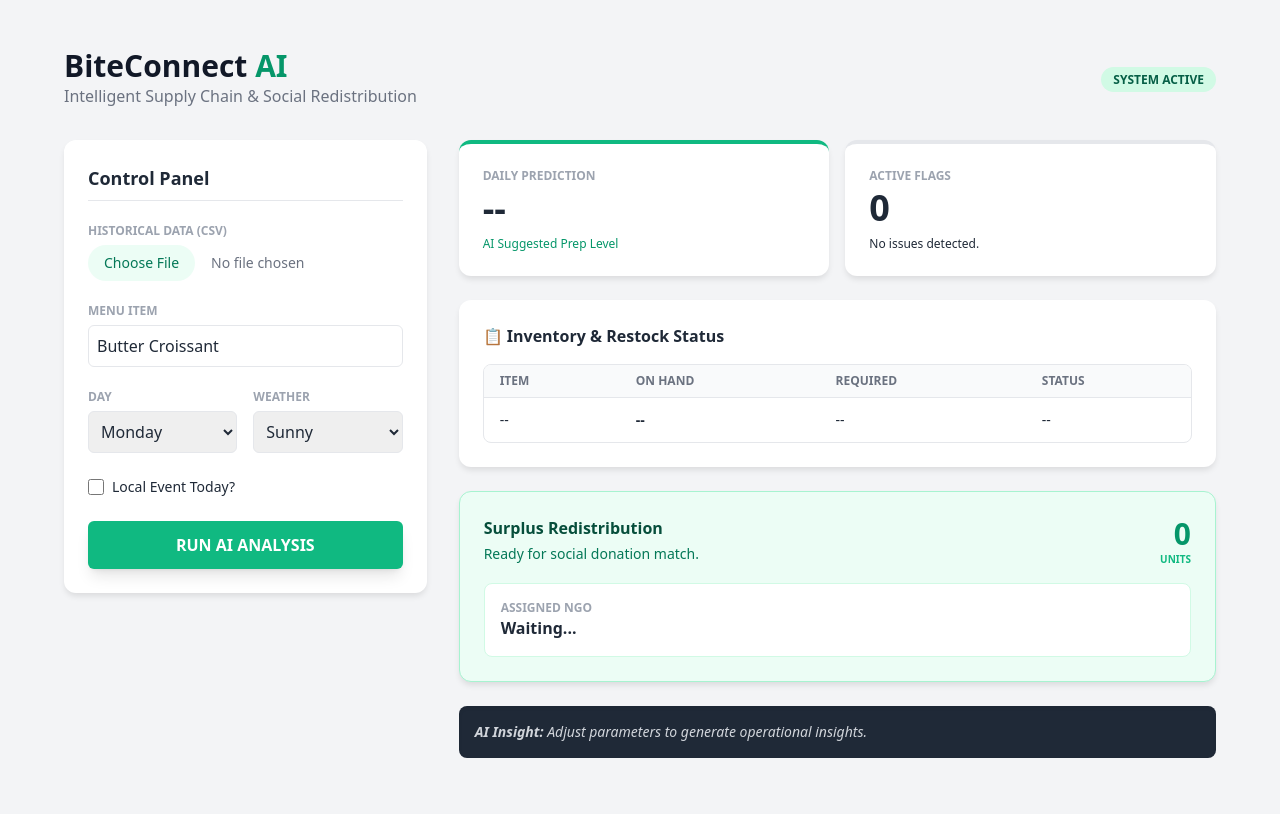
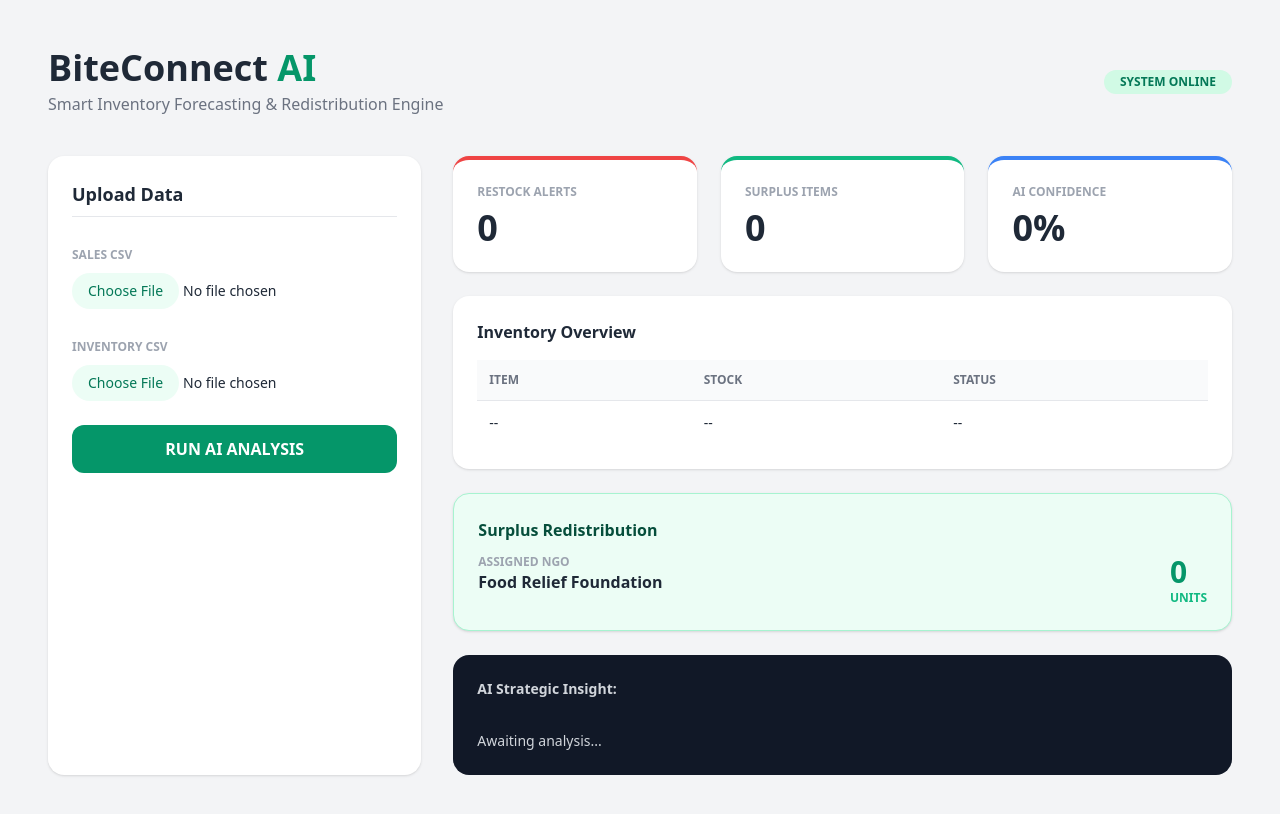
Before and after one commit to AbhignaReddy10/Codettes_KLH, a plain HTML site: page index.html in a window 1280 px wide. Drawn offline with nearby package versions, Linux system fonts and the light colour scheme.

Commit message:
Update HTML structure and content for AI Supply Intelligence

```diff
--- a/index.html
+++ b/index.html
@@ -2,198 +2,230 @@
 <html lang="en">
 <head>
 <meta charset="UTF-8">
+<title>BiteConnect | AI Supply Intelligence</title>
 <meta name="viewport" content="width=device-width, initial-scale=1.0">
-    <title>BiteConnect | AI Food Logic</title>
 <script src="https://cdn.tailwindcss.com"></script>
-    <style>
-        body { background-color: #f3f4f6; color: #1f2937; }
-        .card { background: white; border-radius: 12px; box-shadow: 0 4px 6px -1px rgba(0,0,0,0.1); }
-        .stat-card { border-top: 4px solid #10b981; }
-        .flag-active { border-top: 4px solid #ef4444; background-color: #fef2f2; }
-        .btn-action { background-color: #10b981; color: white; transition: all 0.2s; }
-        .btn-action:hover { background-color: #059669; transform: translateY(-1px); }
-    </style>
 </head>
-<body class="p-6 lg:p-12">
 
-    <div class="max-w-6xl mx-auto">
-        <header class="flex justify-between items-center mb-8">
+<body class="bg-gray-100 text-gray-800 p-6 lg:p-12">
+
+<div class="max-w-7xl mx-auto">
+
+<!-- HEADER -->
+<div class="flex justify-between items-center mb-10">
     <div>
-                <h1 class="text-3xl font-bold text-gray-900">BiteConnect <span class="text-emerald-600">AI</span></h1>
-                <p class="text-gray-500">Intelligent Supply Chain & Social Redistribution</p>
+        <h1 class="text-4xl font-bold">
+            BiteConnect <span class="text-emerald-600">AI</span>
+        </h1>
+        <p class="text-gray-500 mt-1">
+            Smart Inventory Forecasting & Redistribution Engine
+        </p>
     </div>
-            <div class="text-right">
-                <span class="bg-emerald-100 text-emerald-800 text-xs font-bold px-3 py-1 rounded-full">SYSTEM ACTIVE</span>
+    <span class="bg-emerald-100 text-emerald-700 px-4 py-1 rounded-full text-xs font-bold">
+        SYSTEM ONLINE
+    </span>
 </div>
-        </header>
 
-        <div class="grid grid-cols-1 lg:grid-cols-3 gap-8">
+<div class="grid lg:grid-cols-3 gap-8">
 
-            <div class="lg:col-span-1">
-                <div class="card p-6 sticky top-8">
-                    <h2 class="text-lg font-bold mb-4 border-b pb-2">Control Panel</h2>
-                    <div class="space-y-4">
+<!-- CONTROL PANEL -->
+<div class="bg-white rounded-2xl shadow p-6 space-y-6">
+
+<h2 class="text-lg font-bold border-b pb-2">Upload Data</h2>
+
 <div>
-                            <label class="text-xs font-bold text-gray-400 uppercase">Historical Data (CSV)</label>
-                            <input type="file" id="csvFile" class="block w-full text-sm text-gray-500 mt-1 file:mr-4 file:py-2 file:px-4 file:rounded-full file:border-0 file:text-sm file:bg-emerald-50 file:text-emerald-700">
+<label class="text-xs font-bold text-gray-400 uppercase">Sales CSV</label>
+<input type="file" id="salesFile"
+class="mt-2 block w-full text-sm file:bg-emerald-50 file:text-emerald-700 file:px-4 file:py-2 file:rounded-full file:border-0">
+</div>
+
+<div>
+<label class="text-xs font-bold text-gray-400 uppercase">Inventory CSV</label>
+<input type="file" id="inventoryFile"
+class="mt-2 block w-full text-sm file:bg-emerald-50 file:text-emerald-700 file:px-4 file:py-2 file:rounded-full file:border-0">
+</div>
+
+<button onclick="analyzeBiteConnect()"
+id="analyzeBtn"
+class="w-full bg-emerald-600 text-white py-3 rounded-xl font-bold hover:bg-emerald-700 transition">
+RUN AI ANALYSIS
+</button>
+
+<div id="loadingText" class="hidden text-sm text-emerald-600 font-medium">
+Running AI Analysis...
+</div>
+
+</div>
+
+<!-- RESULTS -->
+<div class="lg:col-span-2 space-y-6">
+
+<!-- KPI CARDS -->
+<div class="grid md:grid-cols-3 gap-6">
+
+<div class="bg-white rounded-2xl shadow p-6 border-t-4 border-red-500">
+<p class="text-xs uppercase text-gray-400 font-bold">Restock Alerts</p>
+<div id="restockCount" class="text-4xl font-bold mt-2">0</div>
+</div>
+
+<div class="bg-white rounded-2xl shadow p-6 border-t-4 border-emerald-500">
+<p class="text-xs uppercase text-gray-400 font-bold">Surplus Items</p>
+<div id="surplusCount" class="text-4xl font-bold mt-2">0</div>
+</div>
+
+<div class="bg-white rounded-2xl shadow p-6 border-t-4 border-blue-500">
+<p class="text-xs uppercase text-gray-400 font-bold">AI Confidence</p>
+<div id="confidenceValue" class="text-4xl font-bold mt-2">0%</div>
+</div>
+
+</div>
+
+<!-- INVENTORY TABLE -->
+<div class="bg-white rounded-2xl shadow p-6">
+<h3 class="font-bold mb-4">Inventory Overview</h3>
+<table class="w-full text-sm">
+<thead class="bg-gray-50 text-gray-500 uppercase text-xs">
+<tr>
+<th class="p-3 text-left">Item</th>
+<th class="p-3 text-left">Stock</th>
+<th class="p-3 text-left">Status</th>
+</tr>
+</thead>
+<tbody id="inventoryTable">
+<tr class="border-t">
+<td class="p-3">--</td>
+<td class="p-3">--</td>
+<td class="p-3">--</td>
+</tr>
+</tbody>
+</table>
+</div>
+
+<!-- SOCIAL -->
+<div class="bg-emerald-50 rounded-2xl shadow p-6 border border-emerald-200">
+<h3 class="font-bold text-emerald-900">Surplus Redistribution</h3>
+<div class="mt-3 flex justify-between">
+<div>
+<p class="text-xs text-gray-400 uppercase font-bold">Assigned NGO</p>
+<p id="ngoName" class="font-bold">Food Relief Foundation</p>
 </div>
 <div>
-                            <label class="text-xs font-bold text-gray-400 uppercase">Menu Item</label>
-                            <input type="text" id="menuItem" placeholder="e.g. Butter Croissant" class="w-full border p-2 rounded-md mt-1" value="Butter Croissant">
-                        </div>
-                        <div class="grid grid-cols-2 gap-4">
-                            <div>
-                                <label class="text-xs font-bold text-gray-400 uppercase">Day</label>
-                                <select id="day" class="w-full border p-2 rounded-md mt-1">
-                                    <option>Monday</option><option>Tuesday</option>
-                                </select>
-                            </div>
-                            <div>
-                                <label class="text-xs font-bold text-gray-400 uppercase">Weather</label>
-                                <select id="weather" class="w-full border p-2 rounded-md mt-1">
-                                    <option>Sunny</option><option>Rainy</option>
-                                </select>
-                            </div>
-                        </div>
-                        <div class="flex items-center gap-2 py-2">
-                            <input type="checkbox" id="localEvent" class="w-4 h-4 accent-emerald-500">
-                            <span class="text-sm font-medium">Local Event Today?</span>
-                        </div>
-                        <button onclick="analyzeBiteConnect()" class="btn-action w-full py-3 rounded-md font-bold shadow-lg">RUN AI ANALYSIS</button>
+<div id="surplusQty" class="text-3xl font-bold text-emerald-600">0</div>
+<p class="text-xs uppercase text-emerald-500 font-bold">Units</p>
 </div>
 </div>
 </div>
 
-            <div class="lg:col-span-2 space-y-6">
-
-                <div class="grid grid-cols-1 md:grid-cols-2 gap-4">
-                    <div class="card p-6 stat-card">
-                        <p class="text-xs font-bold text-gray-400 uppercase">Daily Prediction</p>
-                        <div class="text-4xl font-bold mt-1" id="forecastVal">--</div>
-                        <p class="text-xs text-emerald-600 font-medium mt-2">AI Suggested Prep Level</p>
-                    </div>
-                    <div id="flagCard" class="card p-6 border-t-4 border-gray-200">
-                        <p class="text-xs font-bold text-gray-400 uppercase">Active Flags</p>
-                        <div class="text-4xl font-bold mt-1" id="flagCount">0</div>
-                        <p class="text-xs mt-2" id="flagMsg">No issues detected.</p>
-                    </div>
+<!-- AI INSIGHT -->
+<div class="bg-gray-900 text-gray-300 rounded-2xl p-6 text-sm">
+<strong>AI Strategic Insight:</strong>
+<p id="reasoning" class="mt-3 whitespace-pre-line">
+Awaiting analysis...
+</p>
 </div>
 
-                <div class="card p-6">
-                    <h3 class="font-bold text-gray-800 mb-4 flex items-center gap-2">
-                        📋 Inventory & Restock Status
-                    </h3>
-                    <div class="overflow-hidden border rounded-lg">
-                        <table class="min-w-full divide-y divide-gray-200">
-                            <thead class="bg-gray-50">
-                                <tr>
-                                    <th class="px-4 py-2 text-left text-xs font-bold text-gray-500 uppercase">Item</th>
-                                    <th class="px-4 py-2 text-left text-xs font-bold text-gray-500 uppercase">On Hand</th>
-                                    <th class="px-4 py-2 text-left text-xs font-bold text-gray-500 uppercase">Required</th>
-                                    <th class="px-4 py-2 text-left text-xs font-bold text-gray-500 uppercase">Status</th>
-                                </tr>
-                            </thead>
-                            <tbody id="inventoryBody" class="divide-y divide-gray-200">
-                                <tr>
-                                    <td class="px-4 py-3 text-sm" id="rowItem">--</td>
-                                    <td class="px-4 py-3 text-sm font-bold" id="rowStock">--</td>
-                                    <td class="px-4 py-3 text-sm" id="rowReq">--</td>
-                                    <td class="px-4 py-3 text-sm" id="rowStatus">--</td>
-                                </tr>
-                            </tbody>
-                        </table>
-                    </div>
-                </div>
-
-                <div class="card p-6 bg-emerald-50 border-emerald-200 border">
-                    <div class="flex justify-between items-start">
-                        <div>
-                            <h3 class="font-bold text-emerald-900">Surplus Redistribution</h3>
-                            <p class="text-sm text-emerald-700 mt-1">Ready for social donation match.</p>
-                        </div>
-                        <div class="text-right">
-                            <div class="text-3xl font-bold text-emerald-600" id="surplusQty">0</div>
-                            <p class="text-[10px] font-bold uppercase text-emerald-500">Units</p>
-                        </div>
-                    </div>
-                    <div class="mt-4 p-4 bg-white rounded-lg border border-emerald-100 flex justify-between items-center">
-                        <div>
-                            <p class="text-xs font-bold text-gray-400">ASSIGNED NGO</p>
-                            <p class="font-bold text-gray-800" id="ngoName">Waiting...</p>
-                        </div>
-                        <button onclick="confirmDonation()" id="donateBtn" class="hidden px-4 py-2 bg-emerald-600 text-white text-xs font-bold rounded hover:bg-emerald-700">CONFIRM DISPATCH</button>
-                    </div>
-                </div>
-
-                <div class="p-4 bg-gray-800 text-gray-300 rounded-lg text-sm italic shadow-inner">
-                    <strong>AI Insight:</strong> <span id="reasoning">Adjust parameters to generate operational insights.</span>
-                </div>
 </div>
 </div>
 </div>
 
 <script>
+
 async function analyzeBiteConnect() {
+
+const btn = document.getElementById("analyzeBtn");
+const loading = document.getElementById("loadingText");
+
+btn.disabled = true;
+loading.classList.remove("hidden");
+
+const sales = document.getElementById("salesFile").files[0];
+const inventory = document.getElementById("inventoryFile").files[0];
+
+if (!sales || !inventory) {
+alert("Please upload both CSV files.");
+btn.disabled = false;
+loading.classList.add("hidden");
+return;
+}
+
 const formData = new FormData();
-            formData.append("menu_item", document.getElementById("menuItem").value);
-            formData.append("day", document.getElementById("day").value);
-            formData.append("weather", document.getElementById("weather").value);
-            formData.append("event", document.getElementById("localEvent").checked);
-
-            const file = document.getElementById("csvFile").files[0];
-            if(file) formData.append("file", file);
+formData.append("sales_file", sales);
+formData.append("inventory_file", inventory);
 
 try {
-                const res = await fetch("http://localhost:8000/analyze/", { method: "POST", body: formData });
+
+const res = await fetch("http://localhost:8000/analyze", {
+method: "POST",
+body: formData
+});
+
 const data = await res.json();
 
-                // 1. Predictions
-                document.getElementById("forecastVal").innerText = data.prediction.forecast_value + " units";
-                document.getElementById("reasoning").innerText = data.prediction.reasoning;
+console.log("Backend Response:", data);
 
-                // 2. Flags & Out of Stock Logic
-                const flagCard = document.getElementById("flagCard");
-                const flagCount = document.getElementById("flagCount");
-                const flagMsg = document.getElementById("flagMsg");
+// KPI updates
+document.getElementById("restockCount").innerText =
+data.restock_alerts.length;
 
-                if (data.inventory.alert) {
-                    flagCard.className = "card p-6 flag-active";
-                    flagCount.innerText = "1";
-                    flagCount.classList.add("text-red-600");
-                    flagMsg.innerText = "CRITICAL: Stock below required prep.";
-                    document.getElementById("rowStatus").innerHTML = '<span class="text-red-600 font-bold">⚠️ OUT OF STOCK</span>';
-                } else {
-                    flagCard.className = "card p-6 stat-card";
-                    flagCount.innerText = "0";
-                    flagCount.classList.remove("text-red-600");
-                    flagMsg.innerText = "No issues detected.";
-                    document.getElementById("rowStatus").innerHTML = '<span class="text-emerald-600 font-bold">✅ STABLE</span>';
+document.getElementById("surplusCount").innerText =
+data.surplus_items.length;
+
+document.getElementById("confidenceValue").innerText =
+data.confidence_score + "%";
+
+// Inventory table update
+let tableHTML = "";
+
+data.restock_alerts.forEach(item => {
+tableHTML += `
+<tr class="border-t">
+<td class="p-3">${item.item}</td>
+<td class="p-3">${item.current_stock}</td>
+<td class="p-3 text-red-600 font-bold">RESTOCK</td>
+</tr>`;
+});
+
+data.surplus_items.forEach(item => {
+tableHTML += `
+<tr class="border-t">
+<td class="p-3">${item.item}</td>
+<td class="p-3">${item.current_stock}</td>
+<td class="p-3 text-emerald-600 font-bold">SURPLUS</td>
+</tr>`;
+});
+
+if (tableHTML === "") {
+tableHTML = `
+<tr class="border-t">
+<td class="p-3">All Items</td>
+<td class="p-3">Stable</td>
+<td class="p-3 text-emerald-600 font-bold">OK</td>
+</tr>`;
 }
 
-                // 3. Inventory Table
-                document.getElementById("rowItem").innerText = document.getElementById("menuItem").value;
-                document.getElementById("rowStock").innerText = data.inventory.stock_level;
-                document.getElementById("rowReq").innerText = data.prediction.forecast_value;
+document.getElementById("inventoryTable").innerHTML = tableHTML;
 
-                // 4. Surplus & NGO
-                document.getElementById("surplusQty").innerText = data.social.surplus;
-                document.getElementById("ngoName").innerText = data.social.ngo_match;
+// Social
+let totalSurplus = 0;
+data.surplus_items.forEach(item => {
+totalSurplus += item.estimated_weekly_need;
+});
+document.getElementById("surplusQty").innerText = totalSurplus;
 
-                const btn = document.getElementById("donateBtn");
-                if(data.social.surplus > 0) {
-                    btn.classList.remove("hidden");
-                } else {
-                    btn.classList.add("hidden");
+// AI reasoning
+document.getElementById("reasoning").innerText =
+data.ai_plan;
+
+} catch (err) {
+alert("Backend not running or CORS issue.");
+console.error(err);
 }
 
-            } catch (err) {
-                alert("Please ensure the BiteConnect Backend (FastAPI) is running.");
-            }
+btn.disabled = false;
+loading.classList.add("hidden");
 }
 
-        function confirmDonation() {
-            alert("Success! Redistribution order sent to " + document.getElementById("ngoName").innerText);
-        }
 </script>
+
 </body>
 </html>
```
Lines whose indentation alone changed are shown as unchanged.
